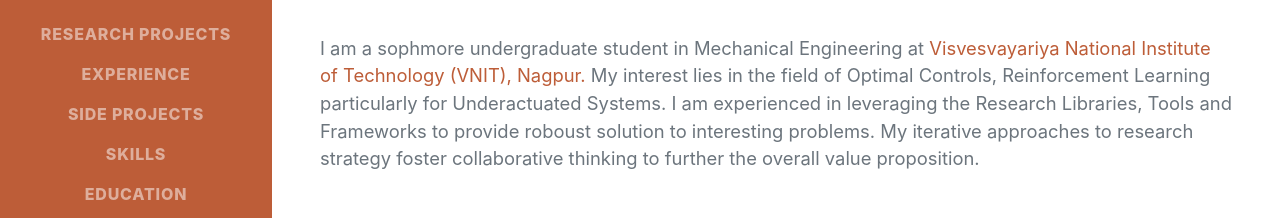
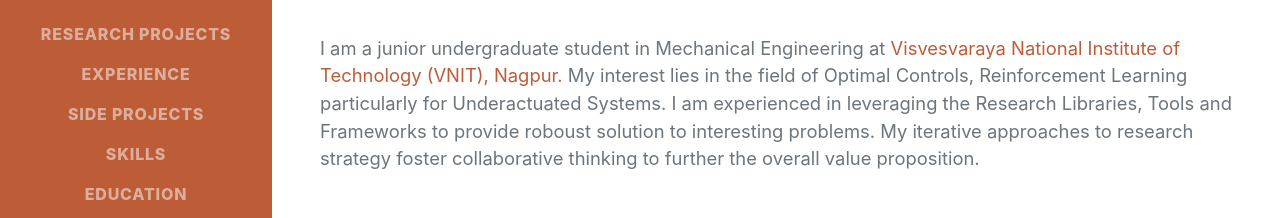
Before and after one commit to aditya-shirwatkar/backup-website, a plain HTML site: page index.html in a window 1280 px wide. Shown: the part 378-596 px from the top of the page. Drawn offline with nearby package versions, Linux system fonts and the light colour scheme; a web font is replaced by a local one.

Commit message:
update intro

```diff
--- a/index.html
+++ b/index.html
@@ -52,8 +52,8 @@
                             <b>Underactuated Robotics &nbsp · &nbsp Optimal Controls  &nbsp · &nbsp Reinforcement Learning </b>
                         </h3>
                     </div>
-                    <p class="lead mb-5">I am a sophmore undergraduate student in Mechanical Engineering
-                        at <a href="http://vnit.ac.in/">Visvesvayariya National Institute of Technology (VNIT), Nagpur.</a>
+                    <p class="lead mb-5">I am a junior undergraduate student in Mechanical Engineering
+                        at <a href="http://vnit.ac.in/">Visvesvaraya National Institute of Technology (VNIT), Nagpur.</a>
                         My interest lies in the field of Optimal Controls, Reinforcement Learning particularly for Underactuated Systems.
                         I am experienced in leveraging the Research Libraries, Tools and Frameworks to provide roboust solution to interesting problems.
                         My iterative approaches to research strategy foster collaborative thinking to further
```
